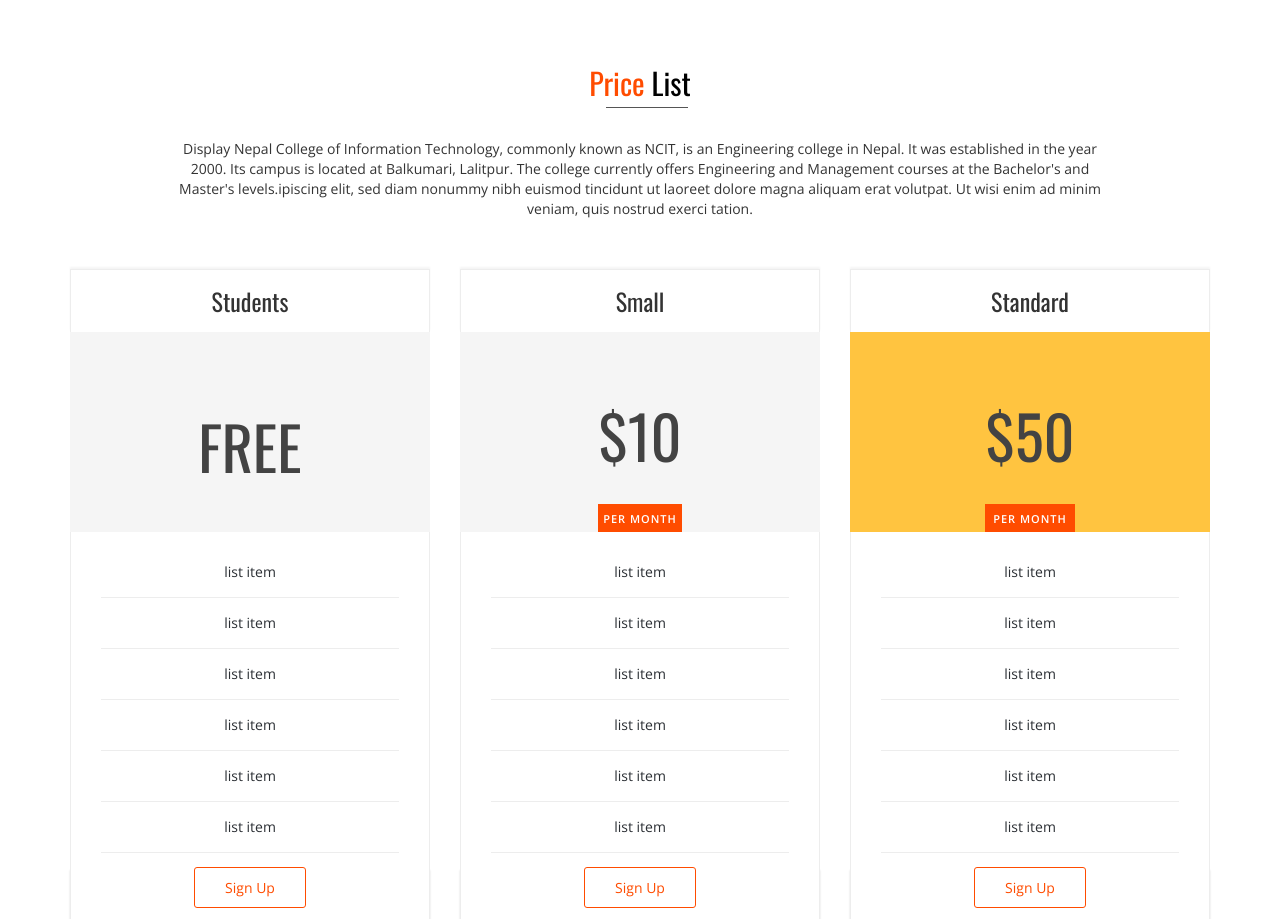
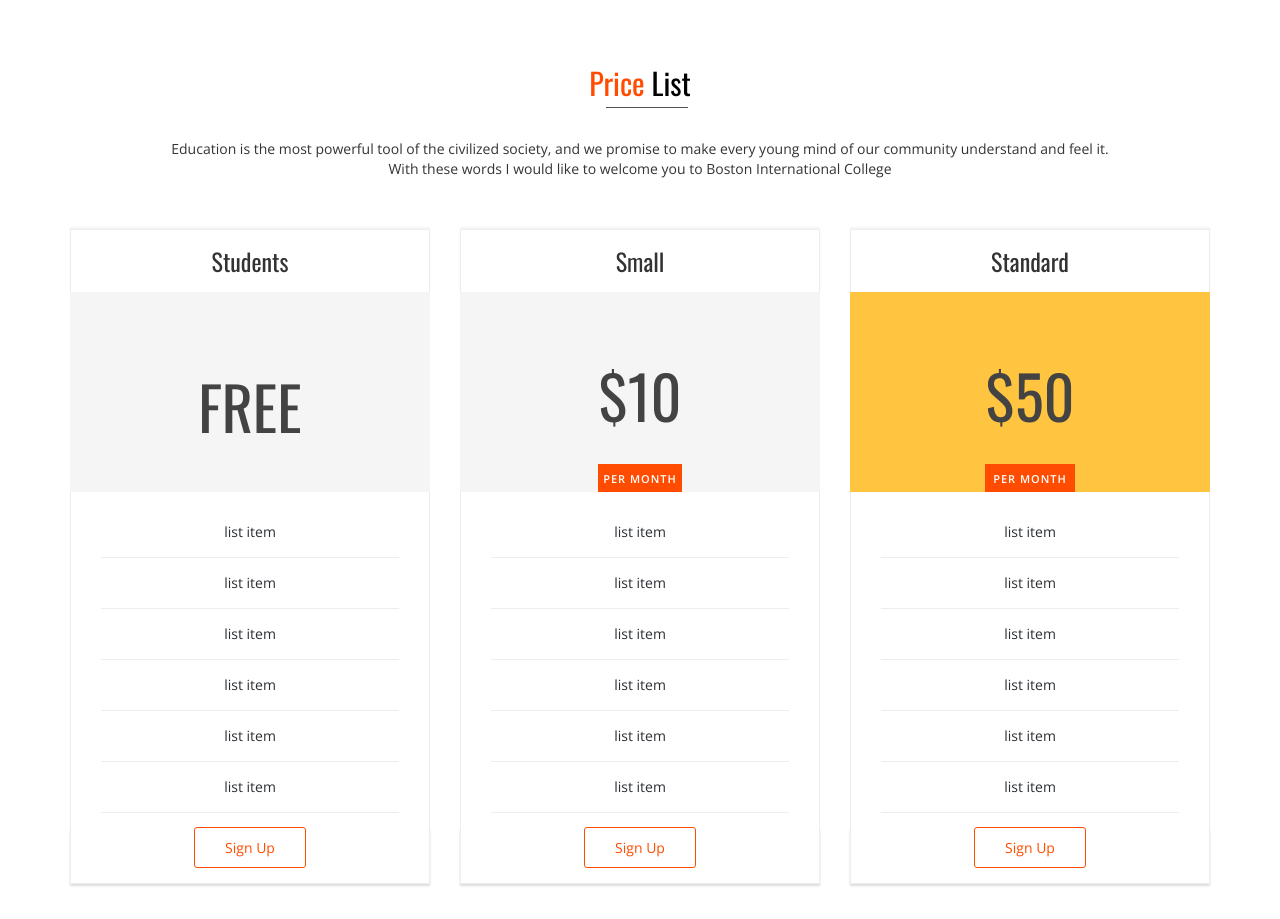
Before and after one commit to poudeldipak/boston, a plain HTML site: page index.html in a window 1280 px wide. Shown: the part 3471-4390 px from the top of the page. Drawn offline with nearby package versions, Linux system fonts and the light colour scheme.

Commit message:
hyzsgyuasgy

```diff
--- a/index.html
+++ b/index.html
@@ -301,7 +301,7 @@ CellPay brings yet another exciting offer, where customers can link their Mega b
 
             <div class="col-xs-12 col-sm-12 col-md-12 wow zoomIn animated headding" data-wow-delay=".1s">
                <h2>Price <span>List</span></h2>
-               <p>Display Nepal College of Information Technology, commonly known as NCIT, is an Engineering college in Nepal. It was established in the year 2000. Its campus is located at Balkumari, Lalitpur. The college currently offers Engineering and Management courses at the Bachelor's and Master's levels.ipiscing elit, sed diam nonummy nibh euismod tincidunt ut laoreet dolore magna aliquam erat volutpat. Ut wisi enim ad minim veniam, quis nostrud exerci tation.</p>
+               <p>Education is the most powerful tool of the civilized society, and we promise to make every young mind of our community understand and feel it. With these words I would like to welcome you to Boston International College</p>
            </div>
 
           <div class="col-xs-12 col-sm-4 col-md-4 wow fadeInLeft animated" >
```
